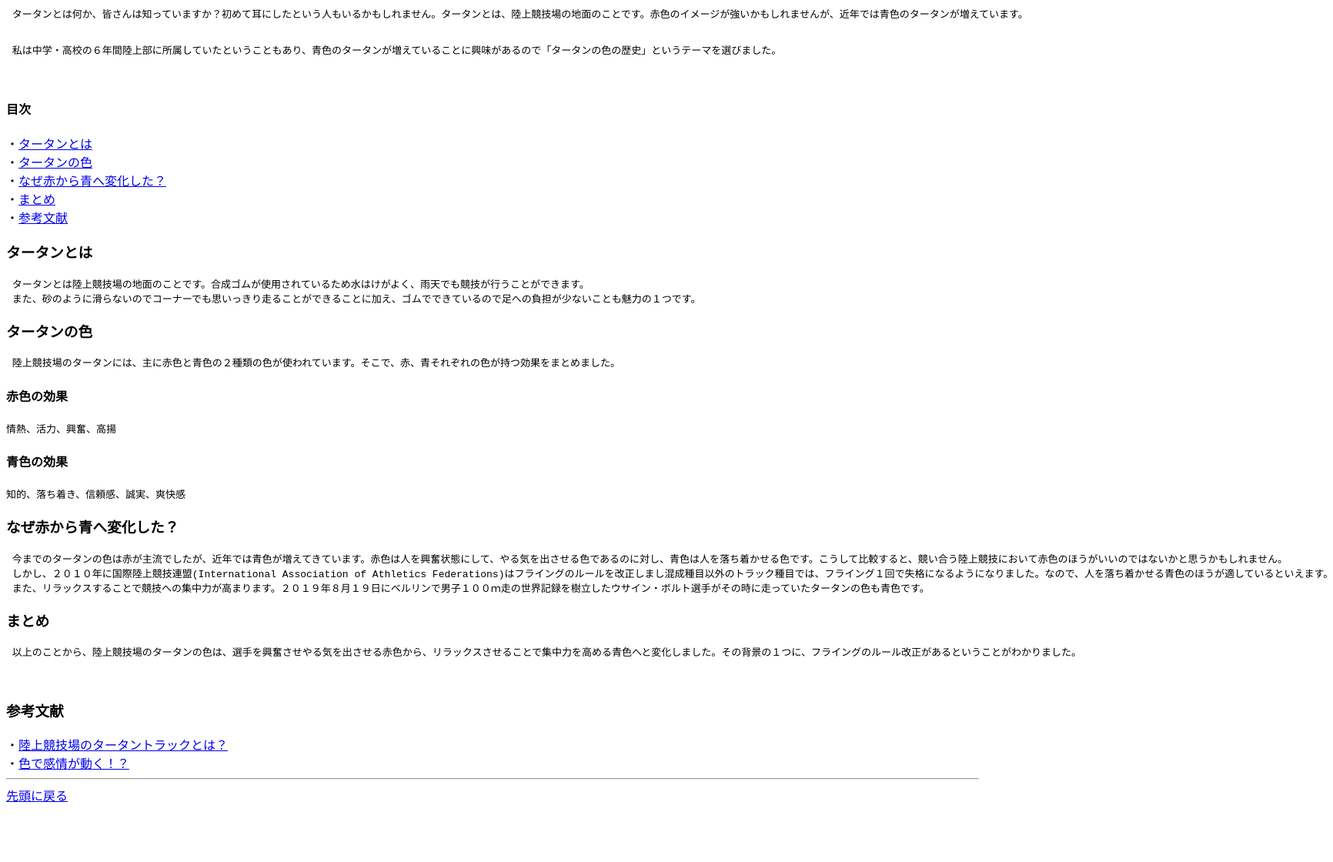
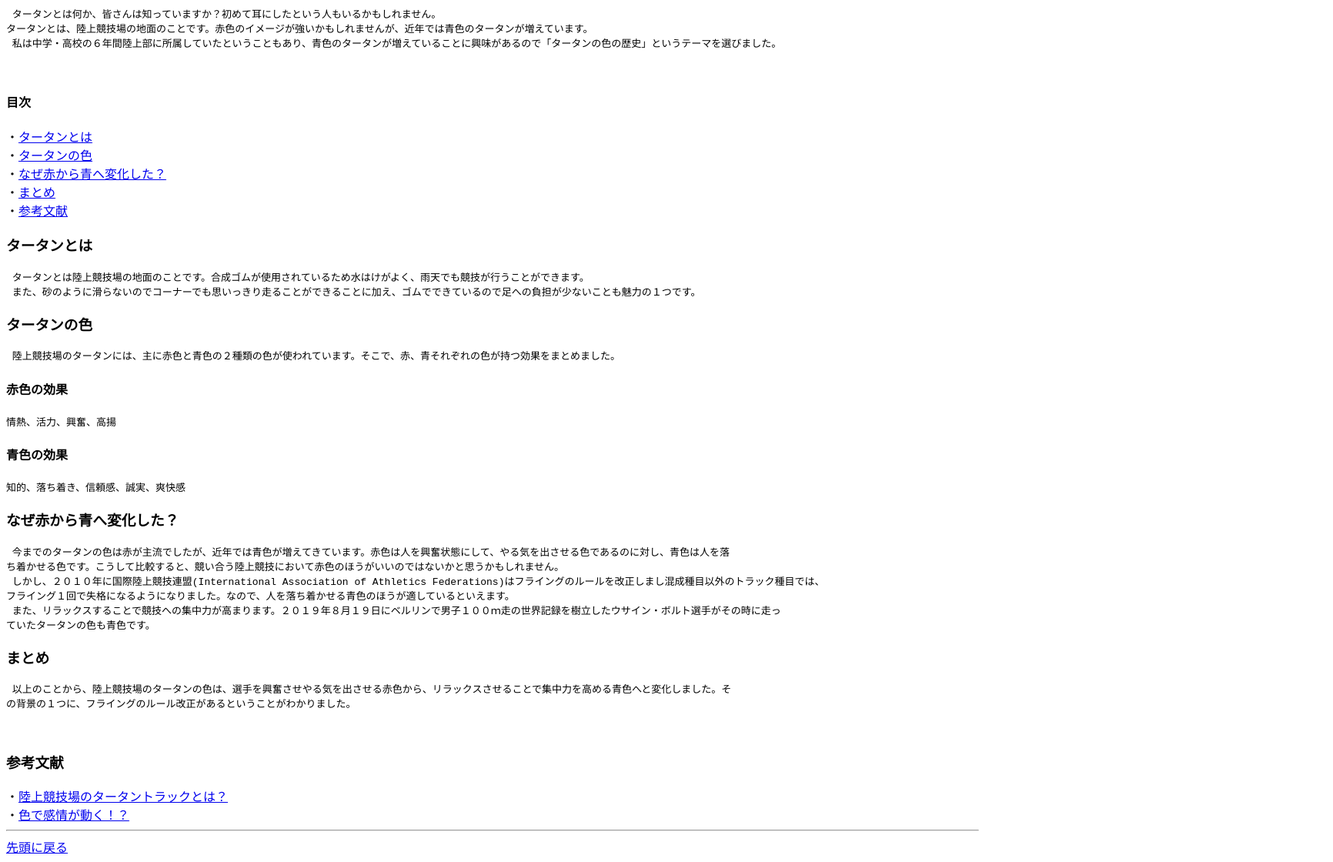
Before and after one commit to nai-04/nai-04.github.io, a plain HTML site: page cl2020.html in a window 1280 px wide. Shown: the part 113-1233 px from the top of the page at 77% size, 1732 px wide, since content can reach past the window. Before the commit the page ends 1166 px from the top, so only its background shows below. Drawn offline with Linux system fonts and the light colour scheme.

Commit message:
Update cl2020.html

```diff
--- a/cl2020.html
+++ b/cl2020.html
@@ -3,9 +3,10 @@
 <TITLE>CL2020</TITLE>
 </HEAD>
 <BODY>
-<EMG SRC="image0⑴.joeg">
+<IMG SRC="image0⑴.joeg">
 　<center><A NAME="TOP"><H1>タータンの色の歴史</H1></center>
- <P><PRE> タータンとは何か、皆さんは知っていますか？初めて耳にしたという人もいるかもしれません。タータンとは、陸上競技場の地面のことです。赤色のイメージが強いかもしれませんが、近年では青色のタータンが増えています。</P>
+ <P><PRE> タータンとは何か、皆さんは知っていますか？初めて耳にしたという人もいるかもしれません。
+タータンとは、陸上競技場の地面のことです。赤色のイメージが強いかもしれませんが、近年では青色のタータンが増えています。
  私は中学・高校の６年間陸上部に所属していたということもあり、青色のタータンが増えていることに興味があるので「タータンの色の歴史」というテーマを選びました。</PRE></P>
 <BR>
 <H4>目次</H4>
@@ -28,11 +29,15 @@
 <H4>青色の効果</H4>
  <P><PRE>知的、落ち着き、信頼感、誠実、爽快感</PRE></P>
 <H3><A NAME="C">なぜ赤から青へ変化した？</H3>
- <P><PRE> 今までのタータンの色は赤が主流でしたが、近年では青色が増えてきています。赤色は人を興奮状態にして、やる気を出させる色であるのに対し、青色は人を落ち着かせる色です。こうして比較すると、競い合う陸上競技において赤色のほうがいいのではないかと思うかもしれません。
- しかし、２０１０年に国際陸上競技連盟(International Association of Athletics Federations)はフライングのルールを改正しまし混成種目以外のトラック種目では、フライング１回で失格になるようになりました。なので、人を落ち着かせる青色のほうが適しているといえます。
- また、リラックスすることで競技への集中力が高まります。２０１９年８月１９日にベルリンで男子１００ｍ走の世界記録を樹立したウサイン・ボルト選手がその時に走っていたタータンの色も青色です。</PRE></P>
+ <P><PRE> 今までのタータンの色は赤が主流でしたが、近年では青色が増えてきています。赤色は人を興奮状態にして、やる気を出させる色であるのに対し、青色は人を落
+ち着かせる色です。こうして比較すると、競い合う陸上競技において赤色のほうがいいのではないかと思うかもしれません。
+ しかし、２０１０年に国際陸上競技連盟(International Association of Athletics Federations)はフライングのルールを改正しまし混成種目以外のトラック種目では、
+フライング１回で失格になるようになりました。なので、人を落ち着かせる青色のほうが適しているといえます。
+ また、リラックスすることで競技への集中力が高まります。２０１９年８月１９日にベルリンで男子１００ｍ走の世界記録を樹立したウサイン・ボルト選手がその時に走っ
+ていたタータンの色も青色です。</PRE></P>
 <H3><A NAME="D">まとめ</H3>
- <P><PRE> 以上のことから、陸上競技場のタータンの色は、選手を興奮させやる気を出させる赤色から、リラックスさせることで集中力を高める青色へと変化しました。その背景の１つに、フライングのルール改正があるということがわかりました。</PRE></P>
+ <P><PRE> 以上のことから、陸上競技場のタータンの色は、選手を興奮させやる気を出させる赤色から、リラックスさせることで集中力を高める青色へと変化しました。そ
+の背景の１つに、フライングのルール改正があるということがわかりました。</PRE></P>
 <BR>
 <H3><A NAME="E">参考文献</H3>
    ・<A HREF="https://runnal.com/36996">陸上競技場のタータントラックとは？</A>
```
